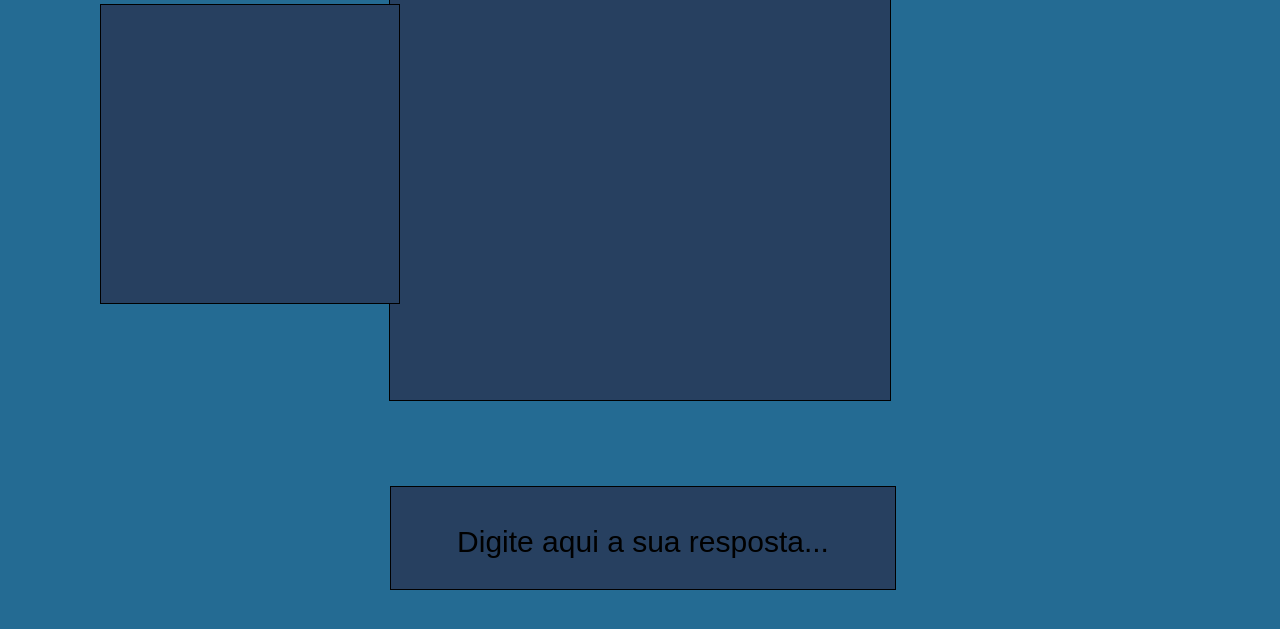
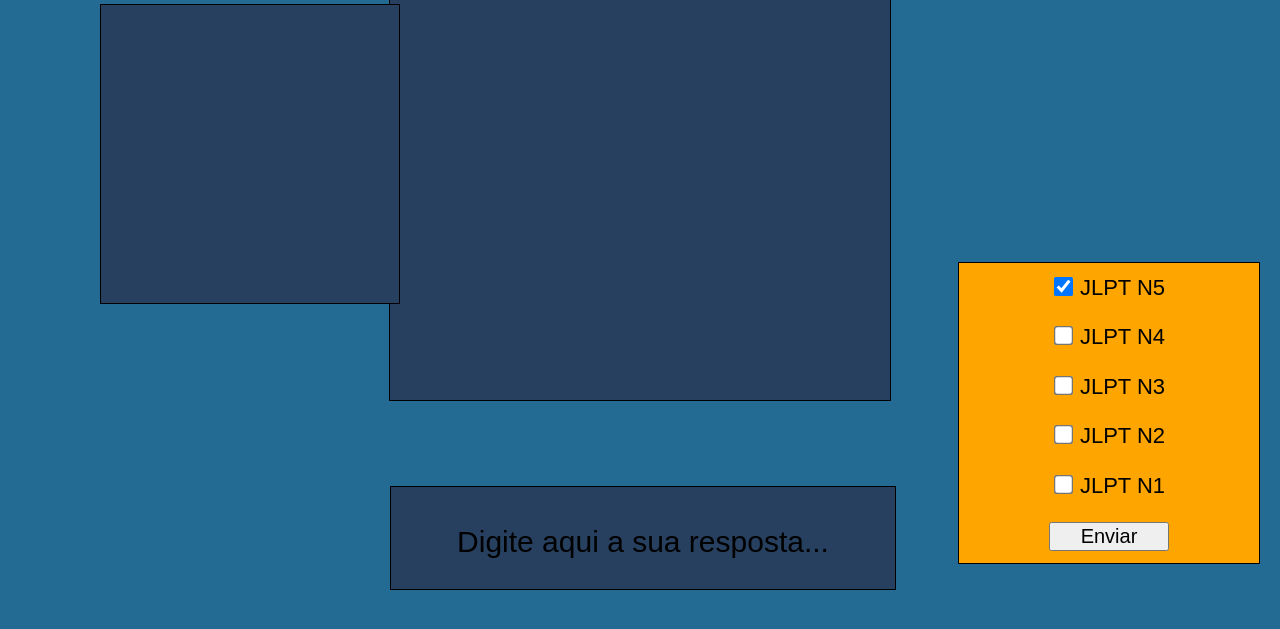
Before and after one commit to h-queiroz/Projetos, a PHP site: page / in a window 1280 px wide. Shown: the part 171-800 px from the top of the page. Run offline with PHP 8.4, Linux system fonts and the light colour scheme; data that the repository does not hold is empty.

Commit message:
Muitas alterações. Adicionada opção de selecionar que nível de JLPT quer fazer o teste e mudada forma de requisição,adicionado campo JLPT na página de criação de kanji e campo JLPT na página de lista.

```diff
--- a/anki2/classes/Kanji.php
+++ b/anki2/classes/Kanji.php
@@ -11,20 +11,35 @@ class Kanji{
     $this->pdo = $this->pdo->getPdo();
   }
 
-  public function create($s,$r,$t,$e,$k){
-    $query = $this->pdo->prepare('INSERT INTO kanji(simbolo, romaji, ntracos, english, kana) VALUES (:s,:r,:t,:e,:k)');
-    $query->bindValue(':s',$s);
-    $query->bindValue(':r',$r);
-    $query->bindValue(':t',$t);
-    $query->bindValue(':e',$e);
-    $query->bindValue(':k',$k);
+  public function create($s,$r,$t,$e,$k,$j){
+    $query = $this->pdo->prepare('INSERT INTO kanji(simbolo, romaji, ntracos, english, kana, JLPT) VALUES (:s,:r,:t,:e,:k,:j)');
+    $query->bindValue(':s',addslashes($s));
+    $query->bindValue(':r',addslashes($r));
+    $query->bindValue(':t',addslashes($t));
+    $query->bindValue(':e',addslashes($e));
+    $query->bindValue(':k',addslashes($k));
+    $query->bindValue(':j',addslashes($j));
     $query->execute();
     $this->ultimo = true;
   }
 
   public function list(){
-    $query = $this->pdo->query('SELECT simbolo,ntracos,english,kana,romaji FROM kanji');
+    $query = $this->pdo->query('SELECT * FROM kanji');
     $lista = $query->fetchAll(PDO::FETCH_ASSOC);
+    return $lista;
+  }
+
+  public function search($array){
+    $lista = [];
+    foreach ($array as $n) {
+      $query = $this->pdo->prepare('SELECT * FROM kanji WHERE JLPT = :n');
+      $query->bindValue(':n',$n);
+      $query->execute();
+      $kanjis = $query->fetchAll(PDO::FETCH_ASSOC);
+      foreach($kanjis as $kanji){
+        array_push($lista,$kanji);
+      }
+    }
     return $lista;
   }
 }
--- a/anki2/css/create.css
+++ b/anki2/css/create.css
@@ -3,7 +3,7 @@ body{
 
 fieldset{
   width: 400px;
-  height: 300px;
+  /* height: 300px; */
   background-color: green;
   display: flex;
   align-items: center;
--- a/anki2/css/index.css
+++ b/anki2/css/index.css
@@ -21,6 +21,40 @@ body::-webkit-scrollbar {
 
 .dark-mode h3{
   margin: 0;
+}
+
+.JLPT{
+  background-color: white;
+  width: 300px;
+  height: 300px;
+  position: absolute;
+  right: 20px;
+  bottom: 65px;
+  background-color: orange;
+  border: 1px solid black;
+}
+
+.JLPT form{
+  width: 100%;
+  height: 100%;
+  font-size: 22px;
+  display: flex;
+  justify-content: space-around;
+  align-items: center;
+  flex-direction: column;
+}
+
+.JLPT form button{
+  display: block;
+  width: 120px;
+  font-size: 20px;
+}
+
+.JLPT form input[type=checkbox] {
+    transform: scale(1.5);
+    margin-right: 10px;
+    position: relative;
+    bottom: 2px;
 }
 
 .previous{
--- a/anki2/index.php
+++ b/anki2/index.php
@@ -36,6 +36,28 @@
       </label>
     </div>
 
+    <!-- Onde seleciona quais Kanji mostrar -->
+    <div class="JLPT">
+      <form class="JLPT-form">
+        <label>
+          <input type="checkbox" name="JLPTs[]" value="N5" checked>JLPT N5
+        </label>
+        <label>
+          <input type="checkbox" name="JLPTs[]" value="N4">JLPT N4
+        </label>
+        <label>
+          <input type="checkbox" name="JLPTs[]" value="N3">JLPT N3
+        </label>
+        <label>
+          <input type="checkbox" name="JLPTs[]" value="N2">JLPT N2
+        </label>
+        <label>
+          <input type="checkbox" name="JLPTs[]" value="N1">JLPT N1
+        </label>
+        <button type="submit">Enviar</button>
+      </form>
+    </div>
+
     <!-- Onde o kanji prévio é mostrado -->
     <div class="previous">
 
@@ -69,9 +91,23 @@
       let faltam = document.querySelector('#faltam');
       let erros = document.querySelector('#erros');
       let nerros = 1;
-      let height = document.body.offsetHeight;
-      let width = document.body.offsetWidth;
-      document.body.style = 'width:'+document.body.offsetWidth+'px;height:'+document.body.offsetHeight+'px';
+      // let height = document.body.offsetHeight;
+      // let width = document.body.offsetWidth;
+      // document.body.style = 'width:'+document.body.offsetWidth+'px;height:'+document.body.offsetHeight+'px';
+      let form = document.querySelector('.JLPT-form');
+      let submit = document.querySelector('button[type=submit]');
+      form.onsubmit = function(event){
+        event.preventDefault();
+        let niveis = {levels: []};
+        form.elements['JLPTs[]'].forEach(function(element){
+          if(element.checked){
+            niveis.levels.push(element.value);
+          }
+        });
+        // console.log('Aqui');
+        requisitar(niveis);
+      }
+      // console.dir(form);
 
       // Criando os eventos do modo escuro e padrão
       dark.addEventListener('change',function(event){
@@ -89,20 +125,24 @@
       });
 
       // Fazendo requisição de todos os kanjis no bando de dados
+      function requisitar(niveis){
+        kanjis = [];
         $.ajax({
-        type:'GET',
+          type:'POST',
           url:'request.php',
+          data: niveis,
           dataType:'JSON',
           // Inserindo eles na variável kanjis se a requisição for feita com sucesso
           success:function(result){
+              console.log(result);
               result.forEach(function(kanji){
                 kanjis.push(kanji);
               })
             // Pegando um kanji aleatório e inserindo na variável atual e colocando a atual na tela
-          let pos = Math.floor(Math.random() * (kanjis.length - 0) + 0);
+            let pos = Math.floor(Math.random() * kanjis.length);
             let atual = kanjis.splice(pos,1)[0];
             espaco.innerHTML = atual.simbolo;
-          faltam.innerHTML = "Quantos faltam: "+kanjis.length;
+            faltam.innerHTML = "Quantos faltam: "+(kanjis.length + 1);
 
             // Gerando Evento que se o tecla "Enter" for pressionada, fará a verificação se o que foi digitado está certo
             document.addEventListener('keypress',function(event){
@@ -113,18 +153,19 @@
                   // E se não sobrar mais nenhum kanji a ser verificado
                   if (kanjis.length == 0) {
                     // Mostre isso..
+                    alert('Parabéns acabaram os kanji');
                     espaco.style = 'background-color: green';
-                  alert('Parabéns acabaram os kanji');
+                    faltam.innerHTML = "Quantos faltam: 0";
                   }else{
                     // Se não, mostre outro.
                     anterior = atual;
                     previous.innerHTML = '<span>'+anterior.simbolo+'</span><span>'+anterior.kana+'</span><span>'+anterior.english+'</span>';
-                  pos = Math.floor(Math.random() * (kanjis.length - 0) + 0);
+                    pos = Math.floor(Math.random() * kanjis.length);
                     atual = kanjis.splice(pos,1)[0];
                     console.log(atual);
                     console.log("Quantos faltam : "+kanjis.length);
                     espaco.innerHTML = atual.simbolo;
-                  faltam.innerHTML = "Quantos faltam: "+kanjis.length;
+                    faltam.innerHTML = "Quantos faltam: "+(kanjis.length + 1);
                     resposta.value = '';
                   }
                 }else{
@@ -146,7 +187,7 @@
             })
           }
         })
-
+      }
     </script>
   </body>
 </html>
--- a/anki2/list.php
+++ b/anki2/list.php
@@ -36,6 +36,7 @@ $lista = $kanji->list();
         <th width='130'>Símbolo</th>
         <th width="200">Kana</th>
         <th width='200'>English</th>
+        <th width='100'>JLPT</th>
         <th width='170'>N° de traços</th>
         <th width='120'>Ações</th>
       </tr>
@@ -45,6 +46,7 @@ $lista = $kanji->list();
           echo "<td>".$kanji['simbolo']."</td>";
           echo "<td>".$kanji['kana']."</td>";
           echo "<td>".$kanji['english']."</td>";
+          echo "<td>".$kanji['JLPT']."</td>";
           echo "<td>".$kanji['ntracos']."</td>";
           echo "<td><a href='#'><img src='assets/edit.png' width='30px'></a></td>";
           echo "</tr>";
--- a/anki2/request.php
+++ b/anki2/request.php
@@ -2,7 +2,7 @@
 require('classes/Kanji.php');
 
 $kanji = new Kanji();
-$lista = $kanji->list();
+$lista = $kanji->search($_POST['levels']);
 
 // Nota: apenas mandar assim não vai fazer que receba como JSON do lado de lá.
 // Tem que se certificar que na hora da requisição por Jquery, esteja lá dataType:'JSON'
```
Also changed, not shown: anki2/create.php (+11 -3 lines). Lines whose indentation alone changed are shown as unchanged.
